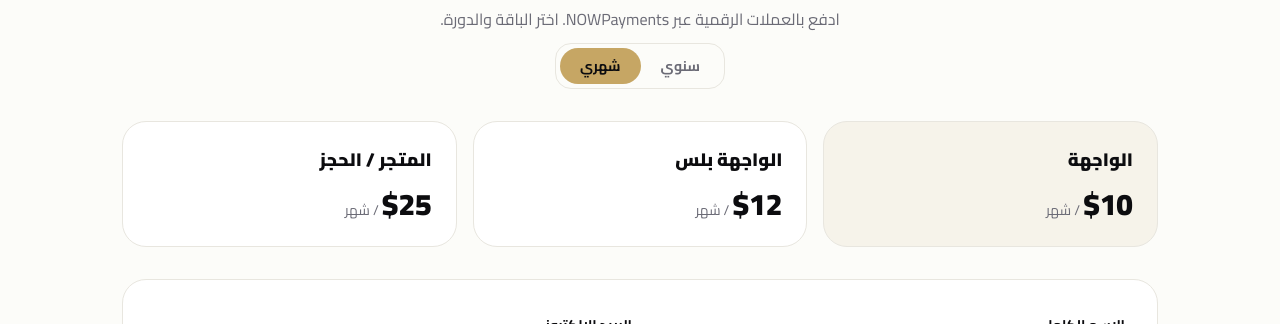
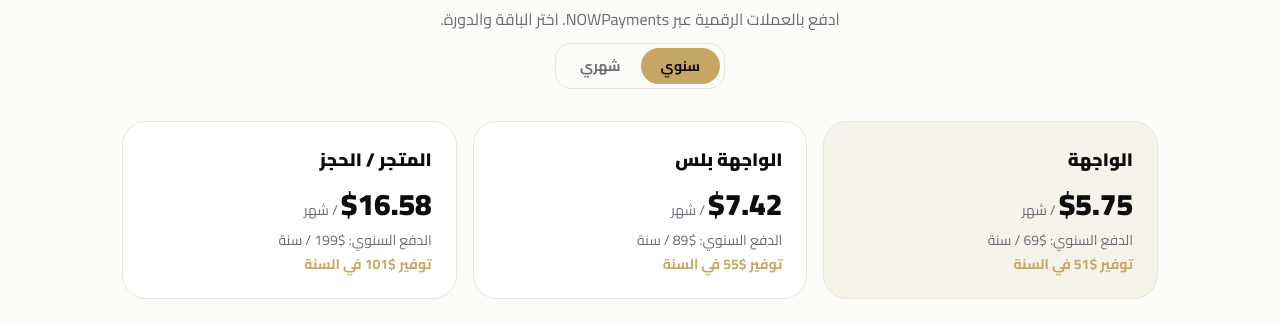
Before and after one commit to walidhamrit-blip/mon-site, a Next.js app: page /abonnements in a window 1280 px wide. Shown: the part 247-571 px from the top of the page. Built offline with nearby package versions, Linux system fonts and the light colour scheme; no server answers; the database is empty.

Commit message:
abonnements: onglet annuel ouvert par défaut
Co-authored-by: arena-agent <297053741+arena-agent@users.noreply.github.com>

```diff
--- a/src/app/(site)/abonnements/abonnements-client.tsx
+++ b/src/app/(site)/abonnements/abonnements-client.tsx
@@ -59,7 +59,7 @@ export function AbonnementsClient({
   const { locale } = useI18n();
   const ar = locale === "ar";
 
-  const [cycle, setCycle] = useState<Cycle>("monthly");
+  const [cycle, setCycle] = useState<Cycle>("annual");
   const [selected, setSelected] = useState<string>("vitrine");
   const [name, setName] = useState("");
   const [email, setEmail] = useState("");
```
